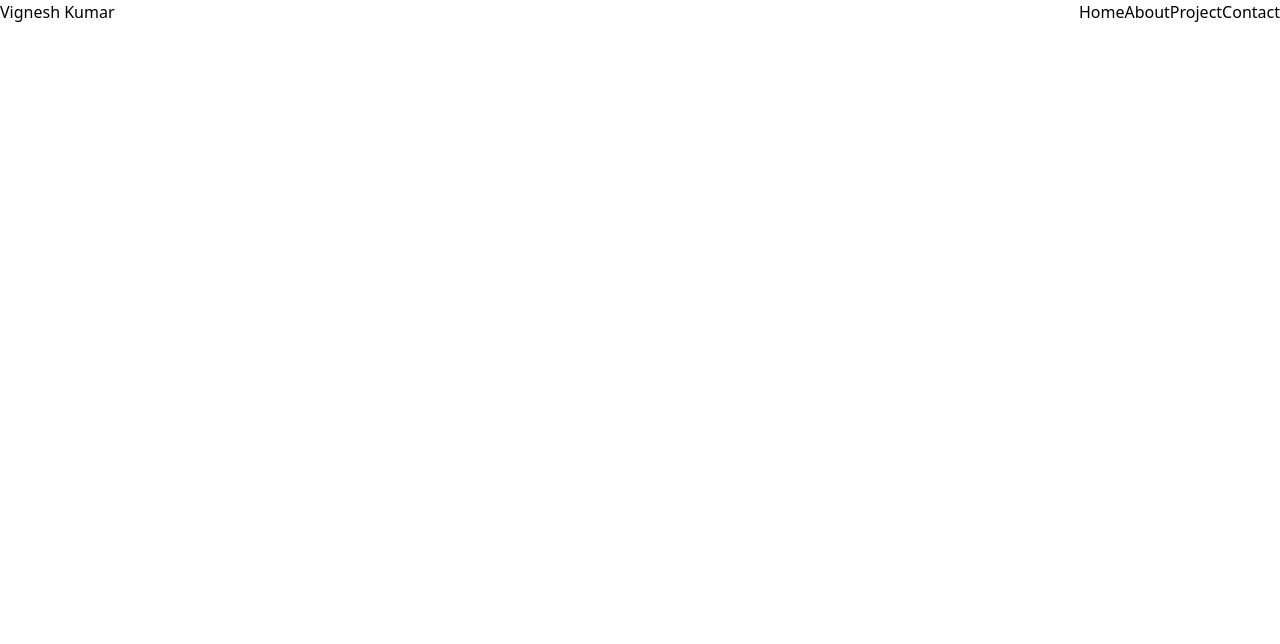
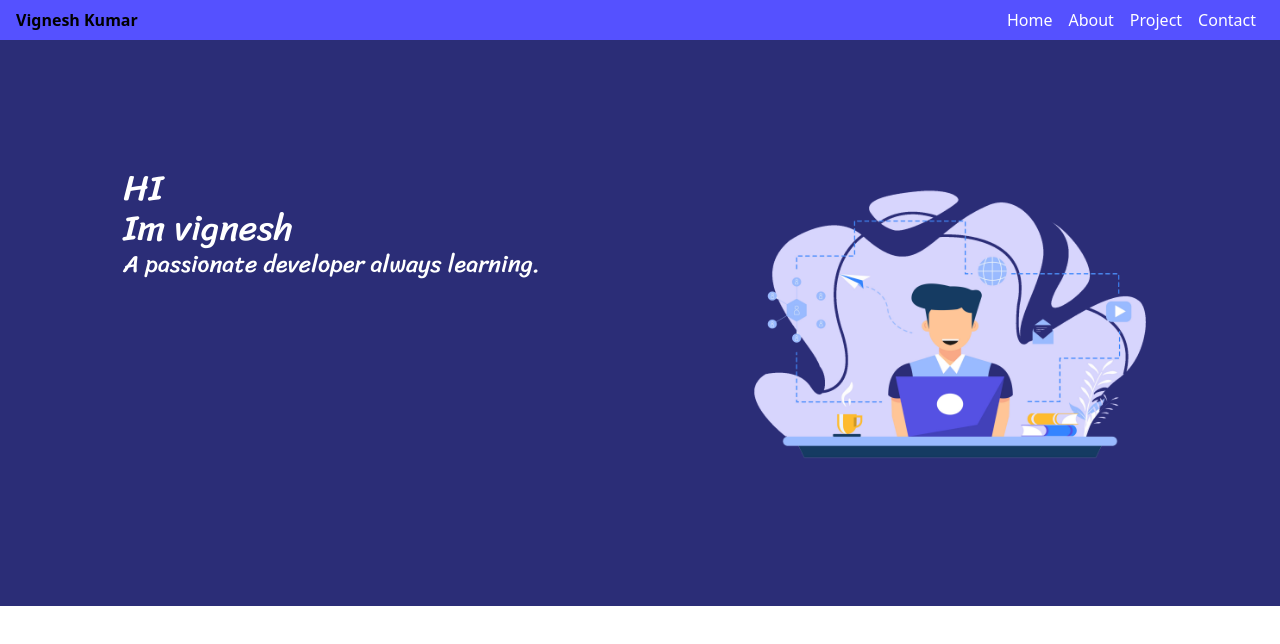
Before and after one commit to Vignesh-kumar-k/Portfolio, a React (Create React App) app: page / in a window 1280 px wide. Shown: the top 644 px of the page. Built offline with nearby package versions, Linux system fonts and the light colour scheme.

Commit message:
Hero component

```diff
--- a/package.json
+++ b/package.json
@@ -3,6 +3,7 @@
   "version": "0.1.0",
   "private": true,
   "dependencies": {
+    "@heroicons/react": "^2.1.1",
     "@testing-library/jest-dom": "^5.17.0",
     "@testing-library/react": "^13.4.0",
     "@testing-library/user-event": "^13.5.0",
--- a/public/index.html
+++ b/public/index.html
@@ -24,6 +24,7 @@
       work correctly both with client-side routing and a non-root public URL.
       Learn how to configure a non-root public URL by running `npm run build`.
     -->
+    <link href="https://fonts.googleapis.com/css2?family=Sriracha&display=swap" rel="stylesheet">
     <title>React App</title>
   </head>
   <body>
--- a/src/App.css
+++ b/src/App.css
@@ -1,3 +1,22 @@
 @tailwind base;
 @tailwind components;
 @tailwind utilities;
+
+header ul li{
+  @apply px-2;
+}
+
+.bg-primary{
+  background: rgb(85 81 257);
+}
+.bg-secondary{
+  background: #2b2d77;
+}
+
+.mobile-nav{
+  @apply fixed top-10 left-0 bg-gray-600 w-full h-1/4;
+}
+
+.mobile-nav li{
+  @apply  w-full h-full text-center border-b-2;
+}
--- a/src/App.js
+++ b/src/App.js
@@ -1,9 +1,11 @@
 import './App.css';
 import Header from "./components/Header";
+import Hero from './components/Hero';
 function App() {
   return (
     <div className="App">
       <Header/>
+      <Hero/>
     </div>
   );
 }
--- a/src/components/Header.js
+++ b/src/components/Header.js
@@ -1,11 +1,25 @@
+import { Bars3Icon } from '@heroicons/react/24/solid'
+import { useState } from 'react'
 export default function Header(){
-    return <header className="flex justify-between">
-        <a href="">Vignesh Kumar</a>
-        <ul className="flex">
-           <li><a href="">Home</a></li>
-           <li><a href="">About</a></li>
-           <li><a href="">Project</a></li>
-           <li><a href="">Contact</a></li>
-        </ul>
+    const[toggleMenu,setToggleMenu] = useState(false);
+    return <header className="flex justify-between px-4 py-2 bg-primary">
+        <a href="" className="font-bold text-black">Vignesh Kumar</a>
+        <nav className="hidden md:block">
+            <ul className="flex text-white">
+            <li><a href="">Home</a></li>
+            <li><a href="">About</a></li>
+            <li><a href="">Project</a></li>
+            <li><a href="">Contact</a></li>
+            </ul>
+        </nav>
+        { toggleMenu && <nav className="block md:hidden ">
+            <ul className="flex flex-col text-white mobile-nav">
+            <li><a href="">Home</a></li>
+            <li><a href="">About</a></li>
+            <li><a href="">Project</a></li>
+            <li><a href="">Contact</a></li>
+            </ul>
+        </nav>}
+        <button  onClick={()=>setToggleMenu(!toggleMenu)} className='block md:hidden'><Bars3Icon className='Text-white h-5'/></button>
     </header>
 }
--- /dev/null
+++ b/src/components/Hero.js
@@ -0,0 +1,10 @@
+import Heroimg from "../assets/hero.png"
+export default function Hero(){
+    return <section className="flex px-5 py-32 bg-secondary justify-center">
+        <h1 className="w-1/2  text-white text-4xl font-hero-font">HI <br/> Im vignesh
+            <p className="text-2xl">A passionate developer always learning.</p>
+        </h1>
+
+        <img className='w-1/3' src={Heroimg}/>
+    </section>
+}
--- a/tailwind.config.js
+++ b/tailwind.config.js
@@ -5,6 +5,9 @@ module.exports = {
   ],
   theme: {
     extend: {},
+    fontFamily:{
+      'hero-font': 'Sriracha'
+    }
   },
   plugins: [],
 }
```
Also changed, not shown: 1 other file (tests, documents, lock files or other folders).
